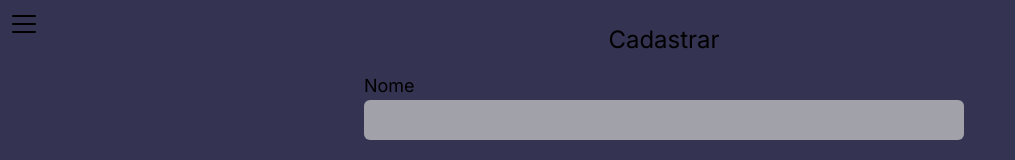
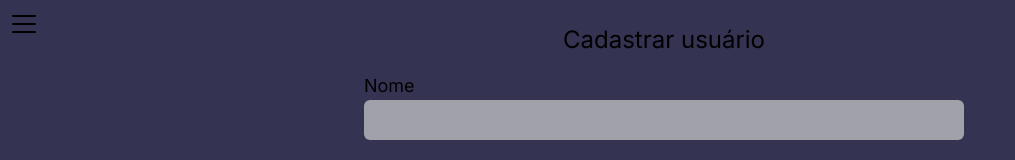
Before and after one commit to andersjay/projectj, a Next.js app: page /dashboard/create in a window 1280 px wide. Shown: the top 160 px of the page, without its empty margins (0-1015 px from the left). Built offline with nearby package versions, Linux system fonts and the light colour scheme.

Commit message:
Update page.tsx

```diff
--- a/src/app/dashboard/create/page.tsx
+++ b/src/app/dashboard/create/page.tsx
@@ -39,7 +39,7 @@ export default function Create() {
   return (
     <Layout>
       <div className="flex flex-col md:items-center">
-        <h2 className="mt-2 text-2xl">Cadastrar</h2>
+        <h2 className="mt-2 text-2xl">Cadastrar usuário</h2>
 
         <form className="mt-4 flex flex-col gap-4 md:w-[600px]" onSubmit={handleSubmit(handleCreateUser)}>
           <div className="w-full">
```
